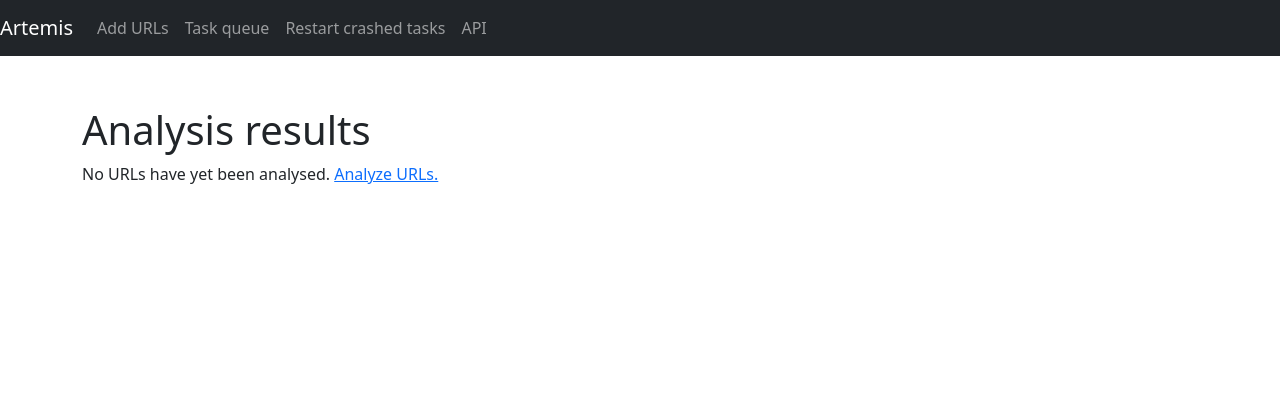
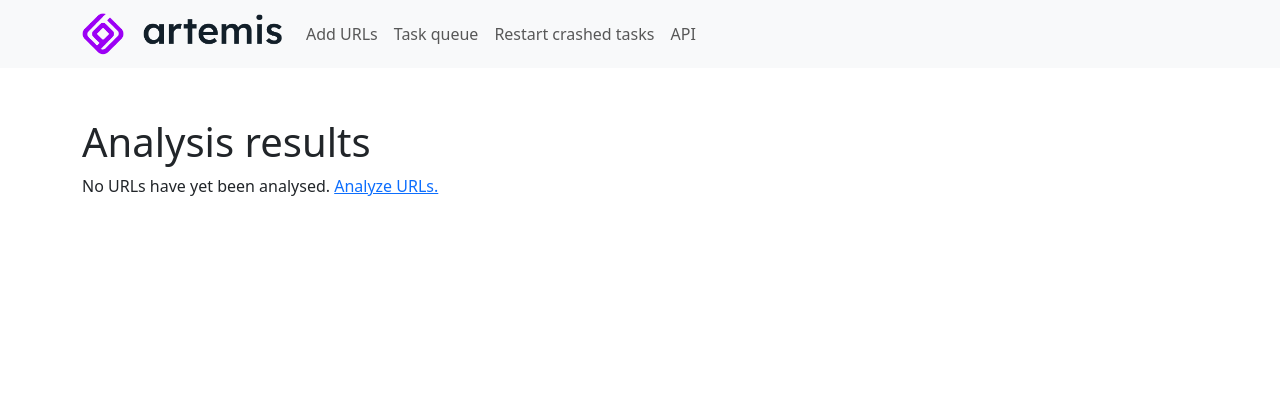
Before and after one commit to CERT-Polska/Artemis, a FastAPI app: page / in a window 1280 px wide. Shown: the top 420 px of the page. Before the commit the page ends 184 px from the top, so only its background shows below. Run offline with FastAPI, Linux system fonts and the light colour scheme; data that the repository does not hold is empty; some libraries are stand-ins or nearby versions.

Commit message:
Logo (#208)

```diff
--- a/static/style.css
+++ b/static/style.css
@@ -1,3 +1,7 @@
 main.container {
     padding-top: 50px;
 }
+
+.logo {
+    width: 200px;
+}
--- a/templates/components/navbar.jinja2
+++ b/templates/components/navbar.jinja2
@@ -1,6 +1,7 @@
 <header>
-    <nav class="navbar navbar-expand-md navbar-dark bg-dark">
-        <a class="navbar-brand" href="/">Artemis</a>
+    <nav class="navbar navbar-expand-md navbar-light bg-light">
+        <div class="container">
+            <a class="navbar-brand" href="/"><img src="/static/images/logo.png" class="logo"></a>
             <button class="navbar-toggler" type="button" data-toggle="collapse" data-target="#navbarCollapse" aria-controls="navbarCollapse" aria-expanded="false" aria-label="Toggle navigation">
                 <span class="navbar-toggler-icon"></span>
             </button>
@@ -20,5 +21,6 @@
                     </li>
                 </ul>
             </div>
+        </div>
     </nav>
 </header>
```
Also changed, not shown: README.md, static/images/logo.png (added), 1 other file. Lines whose indentation alone changed are shown as unchanged.
